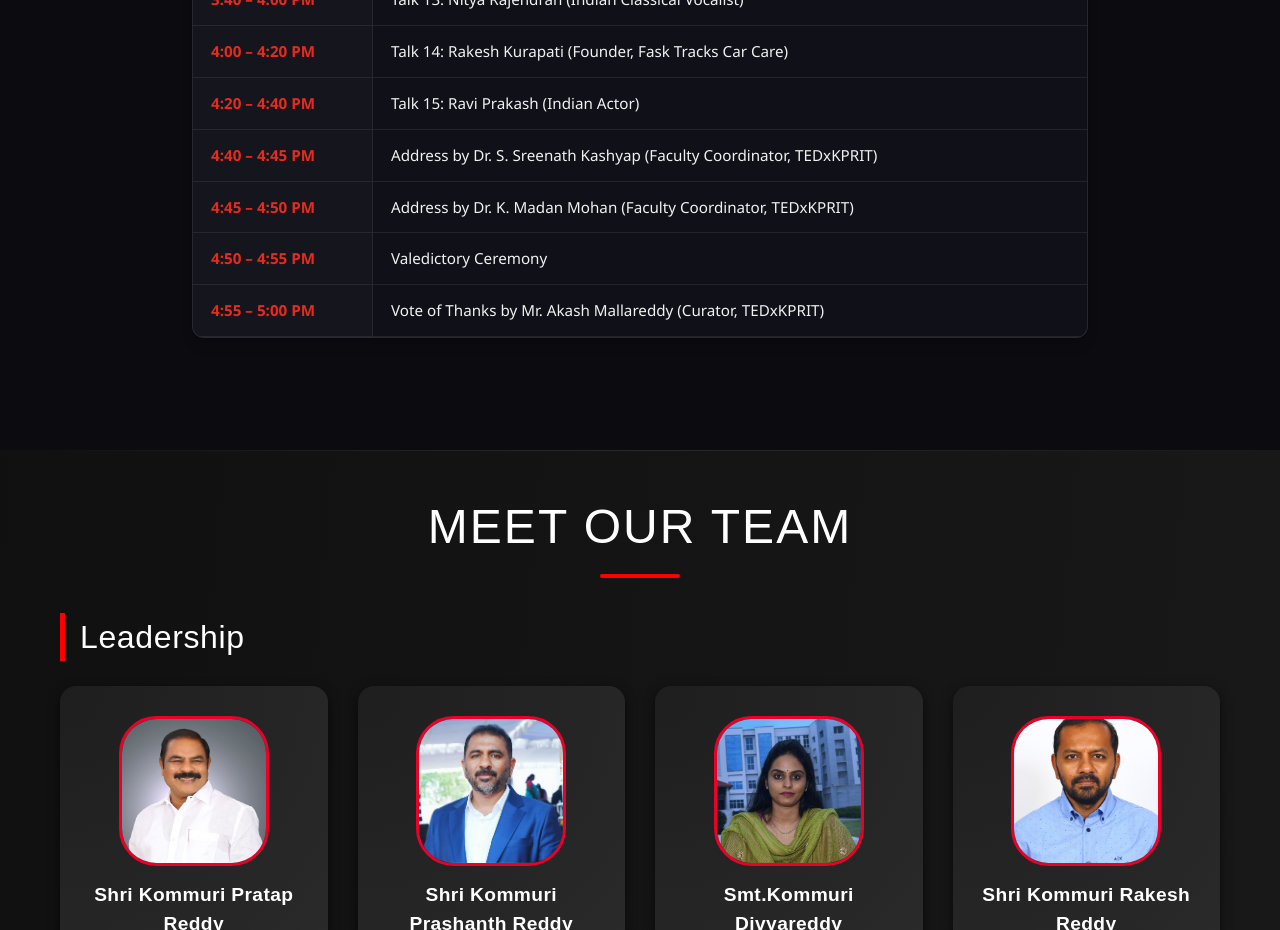
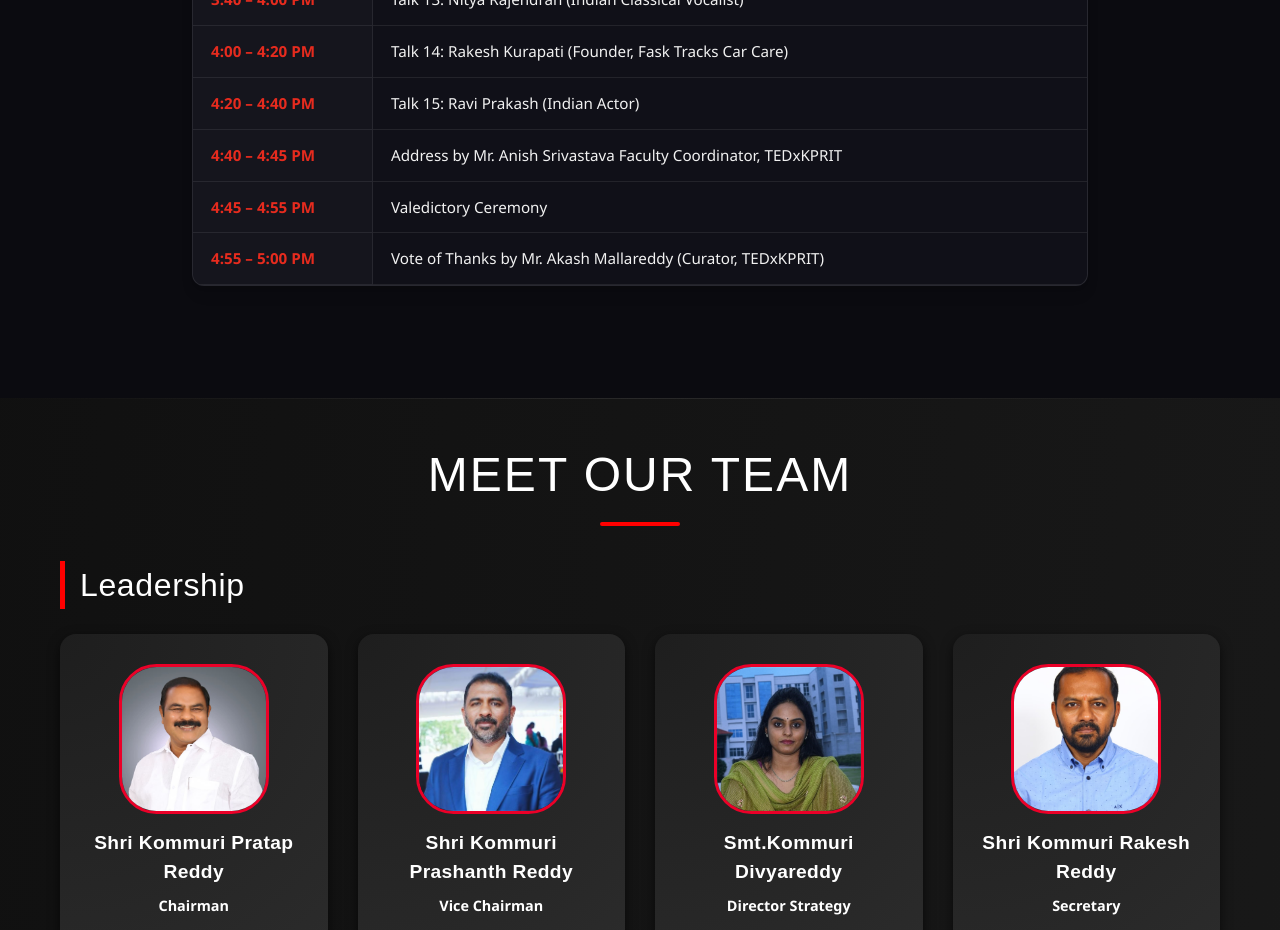
Before and after one commit to Ramcharan1706/Tedx-Website, a website: page index.html in a window 1280 px wide. Shown: the part 5660-6590 px from the top of the page. Drawn offline with nearby package versions, Linux system fonts and the light colour scheme; a web font is replaced by a local one.

Commit message:
Update speaker details and time slots in schedule

```diff
--- a/index.html
+++ b/index.html
@@ -776,12 +776,9 @@
                     <div class="slot">Talk 15: Ravi Prakash (Indian Actor)</div>
 
                     <div class="time">4:40 – 4:45 PM</div>
-                    <div class="slot">Address by Dr. S. Sreenath Kashyap (Faculty Coordinator, TEDxKPRIT)</div>
+                    <div class="slot">Address by Mr. Anish Srivastava Faculty Coordinator, TEDxKPRIT</div>
 
-                    <div class="time">4:45 – 4:50 PM</div>
-                    <div class="slot">Address by Dr. K. Madan Mohan (Faculty Coordinator, TEDxKPRIT)</div>
-
-                    <div class="time">4:50 – 4:55 PM</div>
+                    <div class="time">4:45 – 4:55 PM</div>
                     <div class="slot">Valedictory Ceremony</div>
 
                     <div class="time">4:55 – 5:00 PM</div>
```
